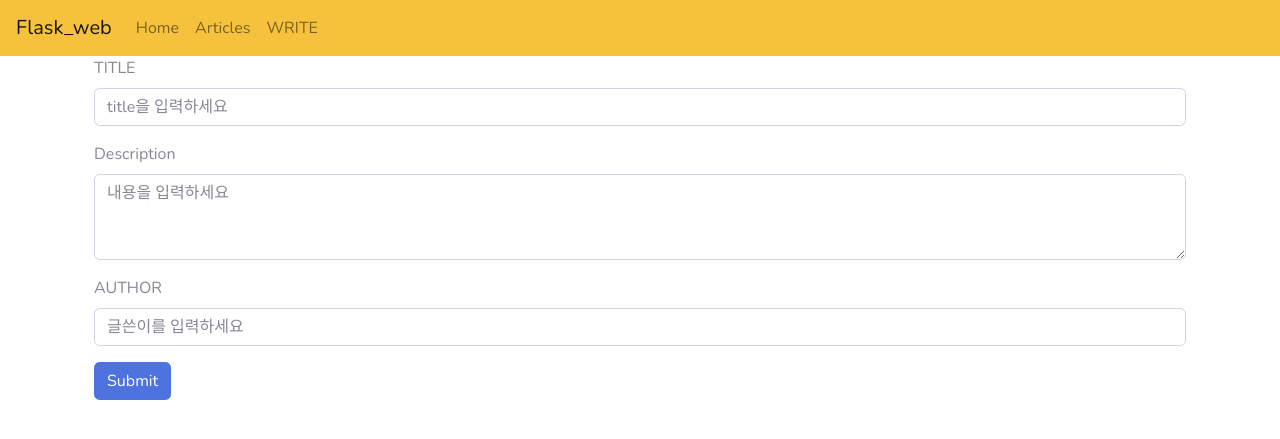
After one commit to yeonsu725/flask_web, a Flask app: page /add_article in a window 1280 px wide. The commit adds this page. Shown: the top 439 px of the page. Run offline with Flask 2, Linux system fonts and the light colour scheme; some libraries are stand-ins or nearby versions.

Commit message:
article insert

```diff
--- a/app.py
+++ b/app.py
@@ -1,4 +1,4 @@
-from flask import Flask , render_template, redirect # flask 가져오기
+from flask import Flask , render_template, redirect, request # flask 가져오기
 from data import Articles # data파일에서 함수이름 가져온거임
 import pymysql
 
@@ -90,5 +90,32 @@ def delete(ids):
     return redirect('/articles') # 이렇게 하면 @app.route('/articles' 여기로 가서 다시 실행하는거임
     # render_template 을 사용하면 데이터를 또 줘야하자나 우린 삭제한건데 데이터를 넣을 필요는 없지???
 
+# 웹상에서 데이터 저장기능 만들기
+@app.route('/add_article', methods = ['GET', 'POST'])
+def add_article():
+    # get 이냐 post에 따라 다르게
+    if request.method == 'GET':
+        return render_template('add_article.html')
+
+    else:
+        title = request.form["title"]
+        desc = request.form["desc"]
+        author = request.form["author"]
+        # 위에서 form으로 잘 받아왔기 때문에 db에 저장하는게 이제 필요함!!
+
+        # db에 저장하려면 cursor = db_connection.cursor()이거 필요함!
+        cursor = db_connection.cursor()
+        sql = f"INSERT INTO list (title, description, author) VALUES ('{title}', '{desc}', '{author}');"
+        # description 은 sql문의 컬럼이고 request.form[desc]는 add_article.html의 name과 같아야함
+        # 그리고 desc와 '{desc}' 가 같은 거임
+        cursor.execute(sql)
+        db_connection.commit()
+        return redirect('/articles')
+
+
+
+
+
+
 if __name__ == '__main__':
     app.run(debug=True)
--- /dev/null
+++ b/templates/add_article.html
@@ -0,0 +1,22 @@
+{% extends 'layout.html'%} {% block body%}
+
+<form action="/add_article" , method="POST">
+    <div class="form-group">
+        <label for="exampleInputEmail1">TITLE</label>
+        <input type="text" class="form-control" name="title" id="exampleInputEmail1" aria-describedby="emailHelp" placeholder="title을 입력하세요">
+    </div>
+
+    <div class="form-group">
+        <label for="exampleFormControlTextarea1">Description</label>
+        <textarea class="form-control" id="exampleFormControlTextarea1" name="desc" rows="3" placeholder="내용을 입력하세요"></textarea>
+    </div>
+
+    <div class="form-group">
+        <label for="exampleInputEmail1">AUTHOR</label>
+        <input type="text" class="form-control" name="author" id="exampleInputEmail1" aria-describedby="emailHelp" placeholder="글쓴이를 입력하세요">
+    </div>
+
+    <button type="submit" class="btn btn-primary">Submit</button>
+</form>
+
+{% endblock %}
--- a/templates/includes/navbar.html
+++ b/templates/includes/navbar.html
@@ -11,6 +11,9 @@
             <li class="nav-item">
                 <a class="nav-link" href="/articles">Articles</a>
             </li>
+            <li class="nav-item">
+                <a class="nav-link" href="/add_article">WRITE</a>
+            </li>
 
         </ul>
     </div>
```
